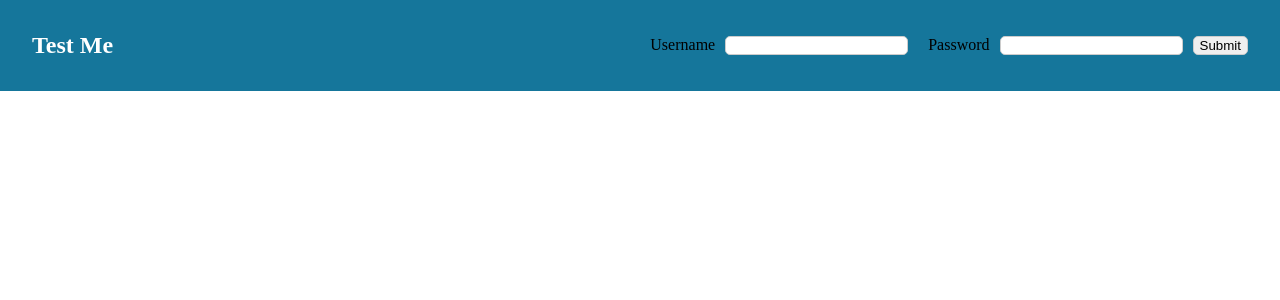
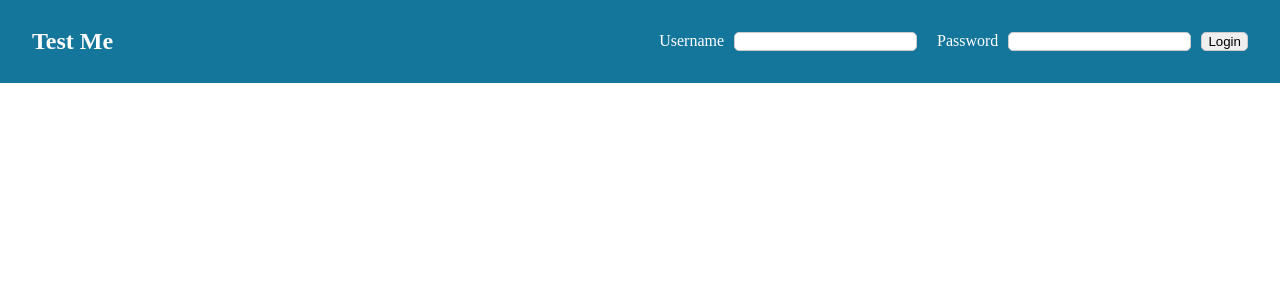
Before and after one commit to OHusan/vue3-api-request-manager, a Vue app: page / in a window 1280 px wide. Shown: the top 300 px of the page. Built offline with nearby package versions, Linux system fonts and the light colour scheme.

Commit message:
made changes to page

```diff
--- a/src/App.vue
+++ b/src/App.vue
@@ -1,14 +1,34 @@
 <template>
   <the-header></the-header>
+  <api-manager v-if="!showPage"></api-manager>
 </template>
 
 <script>
-import TheHeader from './components/TheHeader.vue'
+import TheHeader from './components/TheHeader.vue';
+import ApiManager from './components/ApiManager.vue';
+import { computed } from 'vue';
+import store from '@/store/index.js'
+import { ref } from 'vue'
 export default {
   components: {
-    TheHeader
+    TheHeader,
+    ApiManager
+  },
+  setup() {
+    const showApiManager = ref({
+      isVisible: false
+    });
+
+    const permission = computed(() => store.getters['auth/permission'])
+    const showPage = computed(() => {
+      return showApiManager.value.isVisible === permission.value
+    })
+    return {
+      permission,
+      showApiManager,
+      showPage
+    }
   }
-
 }
 </script>
 
--- /dev/null
+++ b/src/components/ApiManager.vue
@@ -0,0 +1,84 @@
+<template>
+  <section>
+    <div class="container">
+      <form class="form" @submit.prevent="submitForm">
+        <input type="url" id="apiText" placeholder="https://example.com" v-model.trim="urlInput" />
+        <arrow-button></arrow-button>
+      </form>
+    </div>
+  </section>
+  <section>
+    <div class="container-text">
+      <p>{{ urlOutput }}</p>
+      <p v-if="errorOutput">{{ errorOutput }}</p>
+    </div>
+  </section>
+</template>
+
+<script>
+import { ref } from 'vue';
+import ArrowButton from './ArrowButton.vue';
+
+export default {
+  components: {
+    ArrowButton
+  },
+  setup() {
+    const urlInput = ref('')
+    const urlOutput = ref('')
+    const errorOutput = ref('')
+
+    const submitForm = () => {
+      urlOutput.value = '';
+      errorOutput.value = '';
+
+      fetch(`${urlInput.value}`).then(function (response) {
+        if (response.ok) {
+          return response.json();
+        }
+
+      }).then((data) => {
+        urlOutput.value = data;
+        console.log(urlOutput.value);
+
+      }).catch((error) => {
+        errorOutput.value = error;
+      })
+
+      console.log(urlInput.value);
+      urlInput.value = '';
+    }
+    return {
+      urlInput,
+      submitForm,
+      urlOutput,
+      errorOutput
+    }
+  }
+}
+</script>
+
+<style lang="scss" scoped>
+.container {
+  text-align: center;
+  margin-top: 5rem;
+  display: flex;
+  flex-direction: row;
+  justify-content: center;
+
+  .form {
+    display: flex;
+    gap: 10px;
+
+    input {
+      padding: 10px 5px;
+    }
+  }
+}
+
+.container-text {
+  p {
+    margin: 2rem;
+  }
+}
+</style>
--- /dev/null
+++ b/src/components/ArrowButton.vue
@@ -0,0 +1,24 @@
+<template>
+  <button>
+    <svg height="20" width="20" xmlns="http://www.w3.org/2000/svg" viewBox="0 0 185.343 185.343" xml:space="preserve">
+      <path style="fill:#010002"
+        d="M51.707 185.343a10.692 10.692 0 0 1-7.593-3.149 10.724 10.724 0 0 1 0-15.175l74.352-74.347L44.114 18.32c-4.194-4.194-4.194-10.987 0-15.175 4.194-4.194 10.987-4.194 15.18 0l81.934 81.934c4.194 4.194 4.194 10.987 0 15.175l-81.934 81.939a10.678 10.678 0 0 1-7.587 3.15z" />
+    </svg>
+  </button>
+</template>
+
+<script>
+
+</script>
+
+<style lang="scss" scoped>
+button {
+  background-color: transparent;
+  border: none;
+  cursor: pointer;
+
+  &:hover {
+    background-color: #e8eaea;
+  }
+}
+</style>
--- /dev/null
+++ b/src/components/LoginForm.vue
@@ -0,0 +1,98 @@
+<template>
+  <form @submit.prevent="submitForm">
+    <div class="input-container">
+      <label for="username">Username</label>
+      <input type="text" id="username" v-model.trim="userInput.username" @focus="resetShowText" />
+    </div>
+    <div class="input-container">
+      <label for="password">Password</label>
+      <input type="password" id="password" v-model.trim="userInput.password" @focus="resetShowText" />
+    </div>
+    <button class="button">Login</button>
+  </form>
+  <p v-if="isLoggedIn">Please login with correct credentials!</p>
+</template>
+
+<script>
+import { reactive, computed, ref } from 'vue';
+import store from '@/store/index.js'
+
+export default {
+  setup() {
+    const userInput = reactive({
+      username: '',
+      password: ''
+    })
+    const isLoggedIn = ref(false);
+
+    const authData = computed(() => store.getters['auth/user'])
+    const permission = computed(() => store.getters['auth/permission'])
+
+    const submitForm = () => {
+      if (userInput.username === '' && userInput.password === '') {
+        loggedIn();
+      } else {
+        store.dispatch('auth/loginValidate', userInput);
+        if (!permission.value) {
+          loggedIn();
+        }
+      }
+    }
+
+    const resetShowText = () => {
+      isLoggedIn.value = false;
+    }
+
+    const loggedIn = () => {
+      return isLoggedIn.value = true;
+    }
+
+    return {
+      userInput,
+      submitForm,
+      loggedIn,
+      isLoggedIn,
+      authData,
+      resetShowText
+    }
+  }
+}
+</script>
+
+<style lang="scss" scoped>
+form {
+  display: flex;
+  flex-direction: row;
+  gap: 10px;
+
+  .input-container {
+    label {
+      margin: 0 10px;
+      color: white;
+    }
+
+    input {
+      border-radius: 5px;
+      border: 1px solid #ccc;
+    }
+  }
+
+  .button {
+    border-radius: 5px;
+    border: 1px solid #ccc;
+    cursor: pointer;
+
+    &:active,
+    &:hover {
+      background-color: rgb(195, 194, 194);
+    }
+  }
+}
+
+p {
+  text-align: center;
+  margin: 0;
+  margin-top: 1rem;
+  color: rgb(255, 59, 59);
+}
+</style>
--- a/src/components/TheHeader.vue
+++ b/src/components/TheHeader.vue
@@ -1,26 +1,22 @@
 <template>
   <header class="wrapper">
     <div class="container">
-      <p>Test Me</p>
+      <h2>Test Me</h2>
     </div>
     <div class="container">
-      <form>
-        <div class="input-container">
-          <label for="username">Username</label>
-          <input type="text" id="username" />
-        </div>
-        <div class="input-container">
-          <label for="password">Password</label>
-          <input type="password" id="password" />
-        </div>
-        <button class="button">Submit</button>
-      </form>
+      <login-form></login-form>
     </div>
   </header>
 </template>
 
 <script>
+import LoginForm from './LoginForm.vue';
 
+export default {
+  components: {
+    LoginForm
+  }
+}
 </script>
 
 <style lang="scss" scoped>
@@ -35,39 +31,12 @@
   .container {
     padding: 0.5rem 2rem;
 
-    p {
+
+    h2 {
       font-weight: bold;
       font-size: 24px;
       color: white;
     }
-
-    form {
-      display: flex;
-      flex-direction: row;
-      gap: 10px;
-
-      .input-container {
-        label {
-          margin: 0 10px;
-        }
-
-        input {
-          border-radius: 5px;
-          border: 1px solid #ccc;
-        }
-      }
-
-      .button {
-        border-radius: 5px;
-        border: 1px solid #ccc;
-        cursor: pointer;
-
-        &:active,
-        &:hover {
-          background-color: rgb(195, 194, 194);
-        }
-      }
-    }
   }
 }
 </style>
--- /dev/null
+++ b/src/store/index.js
@@ -0,0 +1,10 @@
+import { createStore } from 'vuex';
+import authModules from './modules/auth/index.js';
+
+const store = createStore({
+  modules: {
+    auth: authModules,
+  },
+});
+
+export default store;
--- /dev/null
+++ b/src/store/modules/auth/actions.js
@@ -0,0 +1,9 @@
+export default {
+  loginValidate({ commit, state }, userInput) {
+    commit(
+      'validate',
+      userInput.username === state.user.username &&
+        userInput.password === state.user.password
+    );
+  },
+};
--- /dev/null
+++ b/src/store/modules/auth/getters.js
@@ -0,0 +1,8 @@
+export default {
+  user(state) {
+    return state.user;
+  },
+  permission(state) {
+    return state.permission;
+  },
+};
--- /dev/null
+++ b/src/store/modules/auth/index.js
@@ -0,0 +1,19 @@
+import mutations from './mutations.js';
+import getters from './getters.js';
+import actions from './actions.js';
+
+export default {
+  namespaced: true,
+  state() {
+    return {
+      user: {
+        username: 'admin',
+        password: 'admin',
+      },
+      permission: false,
+    };
+  },
+  mutations,
+  getters,
+  actions,
+};
--- /dev/null
+++ b/src/store/modules/auth/mutations.js
@@ -0,0 +1,5 @@
+export default {
+  validate(state, payload) {
+    return (state.permission = payload);
+  },
+};
```
Also changed, not shown: src/main.js (+8 -3 lines).
